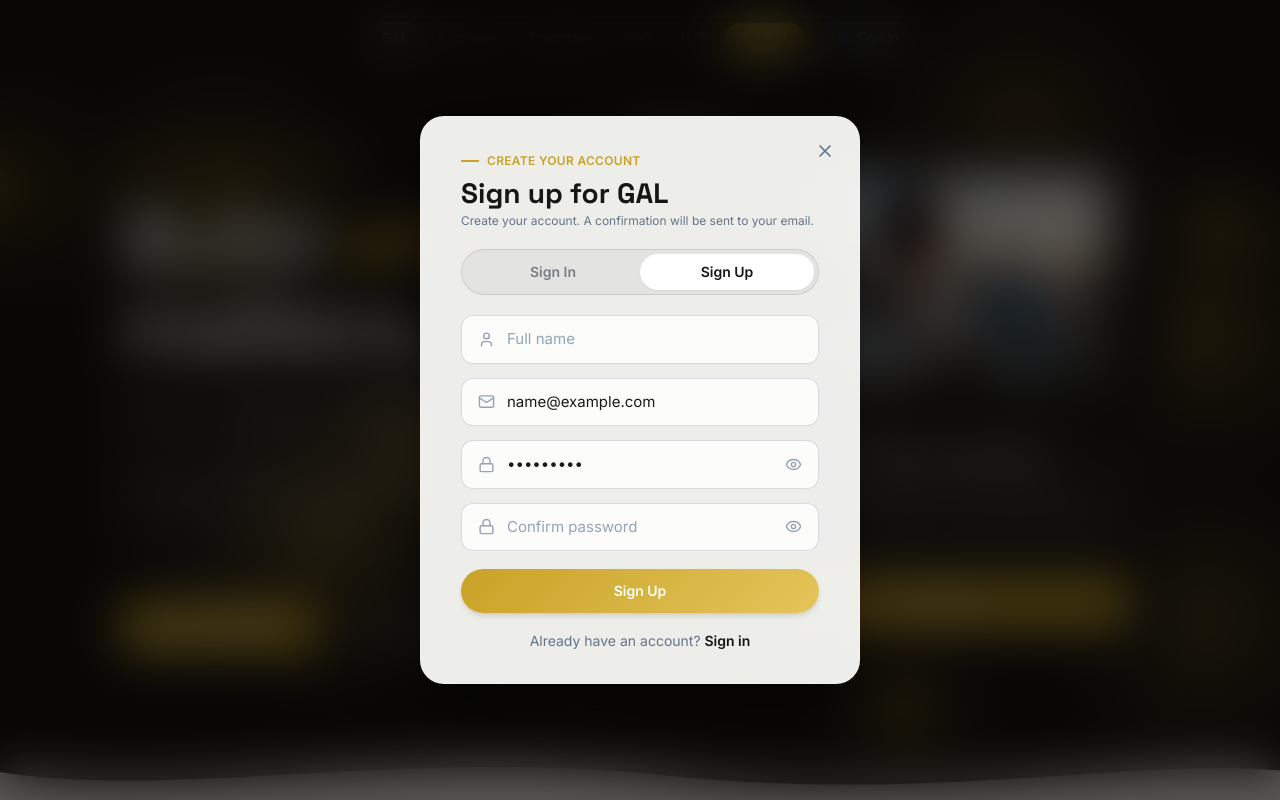
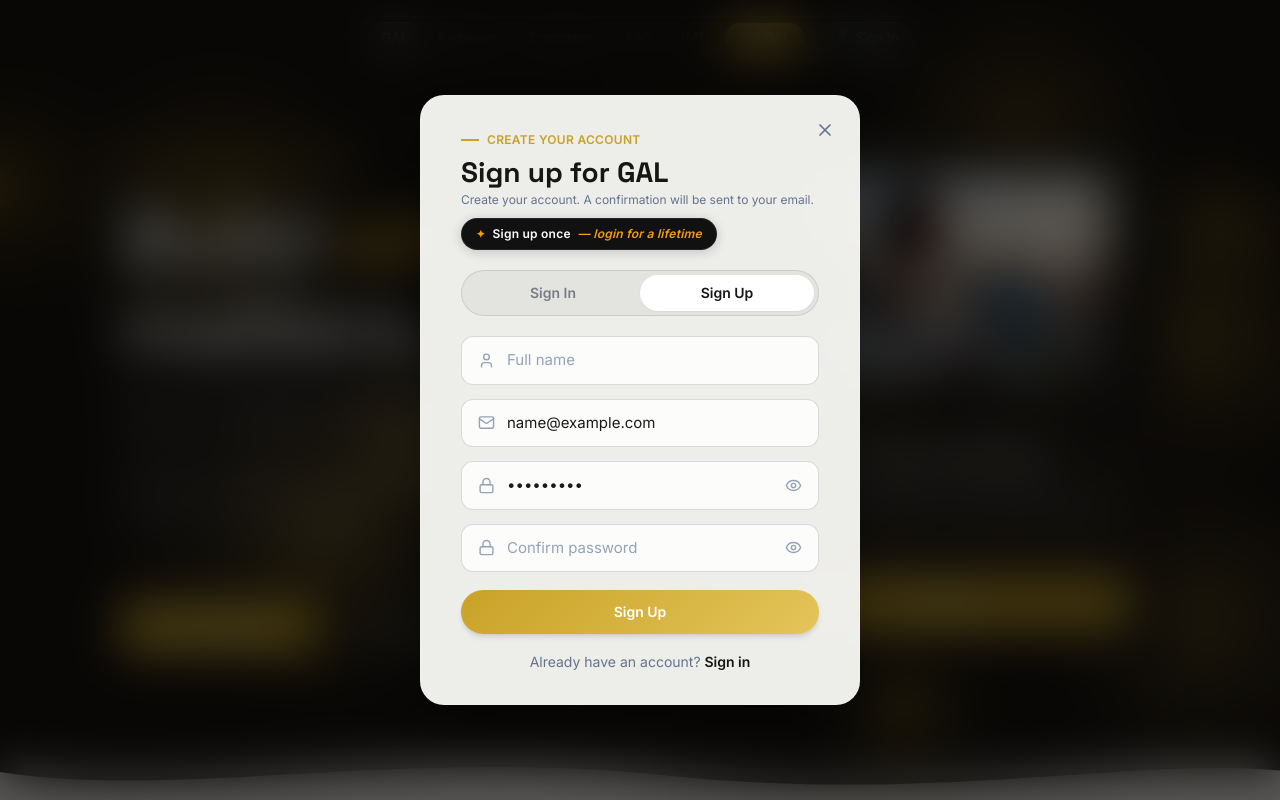
Before and after one commit to TahiraMehta28/gal-landing-page, a React (Vite) app: page / in a window 1280 px wide. Both pictures are taken after typing "name@example.com", "Sample123" into the empty fields and a click on the button "Create an account". Shown: the top 800 px of the page. Built offline with nearby package versions, Linux system fonts and the light colour scheme; no server answers.

Commit message:
changes recommended by d mam

```diff
--- a/src/components/AuthModal.jsx
+++ b/src/components/AuthModal.jsx
@@ -632,6 +632,29 @@
                       : 'Your new password must be at least 8 characters long.'}
                   </p>
 
+                  {mode === 'signup' && (
+                    <p style={{
+                      display: 'inline-flex',
+                      alignItems: 'center',
+                      gap: '7px',
+                      marginTop: '10px',
+                      padding: '6px 14px',
+                      borderRadius: '999px',
+                      background: '#111111',
+                      border: '1px solid rgba(255,255,255,0.08)',
+                      boxShadow: '0 2px 12px rgba(0,0,0,0.18)',
+                      fontSize: '12px',
+                      fontWeight: 700,
+                      letterSpacing: '0.02em',
+                      fontFamily: 'inherit',
+                      color: '#ffffff',
+                    }}>
+                      <span style={{ color: '#f59e0b', fontSize: '11px' }}>✦</span>
+                      Sign up once
+                      <span style={{ color: '#f59e0b', fontStyle: 'italic', fontWeight: 800 }}>&mdash; login for a lifetime</span>
+                    </p>
+                  )}
+
                   {/* Tabs for Sign In <-> Sign Up */}
                   {(mode === 'signin' || mode === 'signup') && (
                     <div className="mt-5 flex rounded-full border border-black/10 bg-black/[0.04] p-1">
--- a/src/components/DiscoveryForm/DiscoveryForm.jsx
+++ b/src/components/DiscoveryForm/DiscoveryForm.jsx
@@ -368,7 +368,7 @@
                     >
                       ← Back
                     </button>
-                    {step.type !== 'consent' && (
+                    {step.type !== 'consent' ? (
                       <button
                         type="button"
                         onClick={next}
@@ -386,8 +386,50 @@
                       >
                         Continue →
                       </button>
+                    ) : (
+                      <button
+                        id="gal-builder-submit-btn"
+                        type="button"
+                        onClick={handleSubmit}
+                        disabled={isSubmitting}
+                        style={{
+                          display: 'flex', alignItems: 'center', gap: '8px',
+                          padding: '13px 28px', borderRadius: '12px',
+                          background: isSubmitting
+                            ? 'rgba(245,158,11,0.55)'
+                            : 'linear-gradient(135deg, #f59e0b, #fbbf24)',
+                          color: '#020617',
+                          fontWeight: 800, fontSize: '15px',
+                          border: 'none',
+                          cursor: isSubmitting ? 'not-allowed' : 'pointer',
+                          fontFamily: 'inherit',
+                          boxShadow: isSubmitting
+                            ? 'none'
+                            : '0 10px 28px rgba(245,158,11,0.35)',
+                          transition: 'all 0.2s ease',
+                          letterSpacing: '0.01em',
+                        }}
+                        onMouseEnter={e => { if (!isSubmitting) e.currentTarget.style.transform = 'translateY(-1px)' }}
+                        onMouseLeave={e => { e.currentTarget.style.transform = 'translateY(0)' }}
+                      >
+                        {isSubmitting ? (
+                          <>
+                            <span style={{
+                              width: '14px', height: '14px', border: '2px solid #020617',
+                              borderTopColor: 'transparent', borderRadius: '50%',
+                              display: 'inline-block', animation: 'spin 0.7s linear infinite',
+                            }} />
+                            Submitting…
+                          </>
+                        ) : (
+                          <>✦ Submit</>
+                        )}
+                      </button>
                     )}
                   </div>
+                  {step.type === 'consent' && (
+                    <style>{`@keyframes spin { to { transform: rotate(360deg); } }`}</style>
+                  )}
                 </>
               )}
             </div>
--- a/src/components/ImageSlider.jsx
+++ b/src/components/ImageSlider.jsx
@@ -223,8 +223,7 @@
             style={{
               position: 'absolute',
               bottom: '12px',
-              left: '50%',
-              transform: 'translateX(-50%)',
+              right: '16px',
               display: 'flex',
               alignItems: 'center',
               gap: '8px',
```
Also changed, not shown: src/assets/images/slide-2.png.
